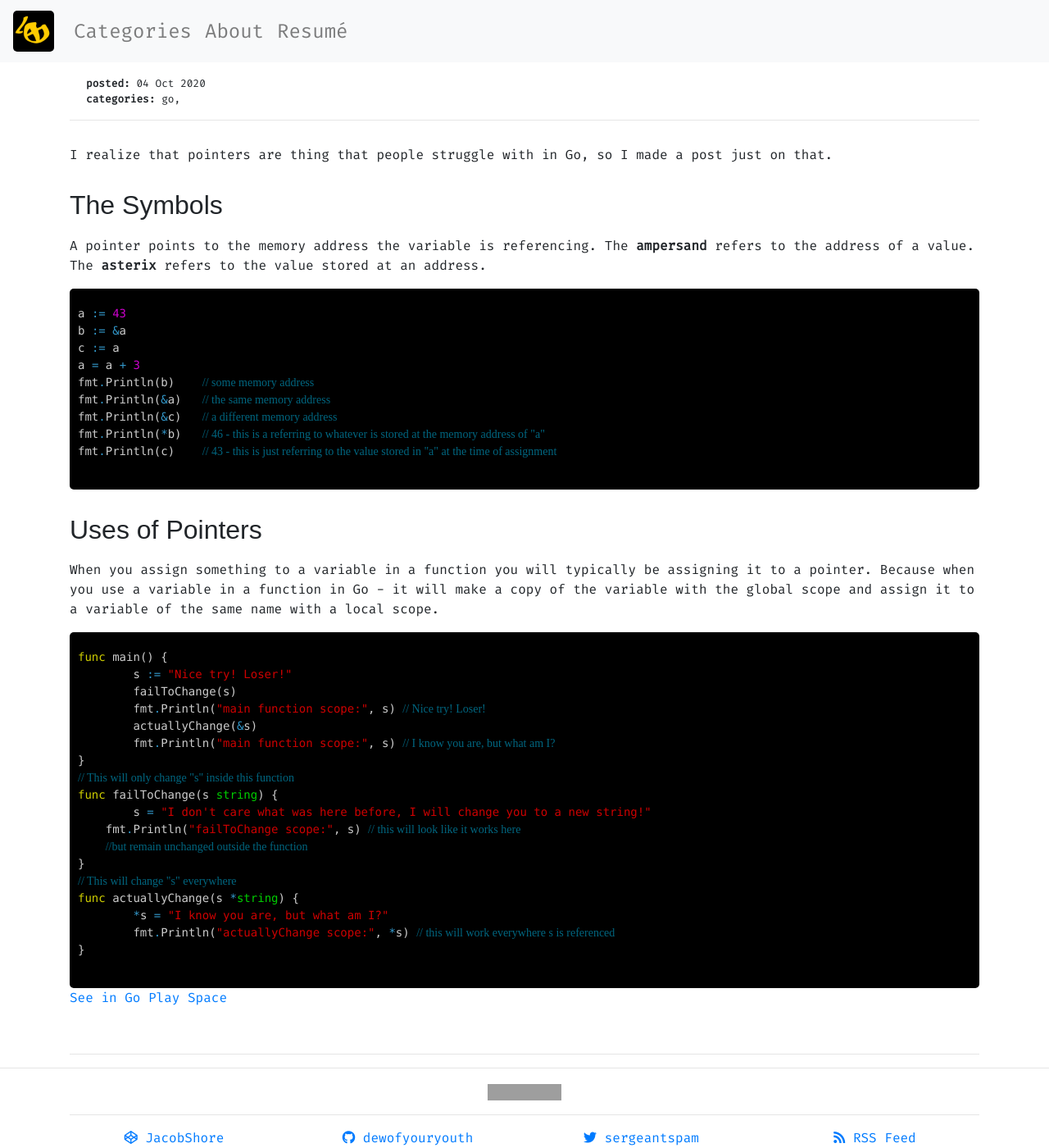
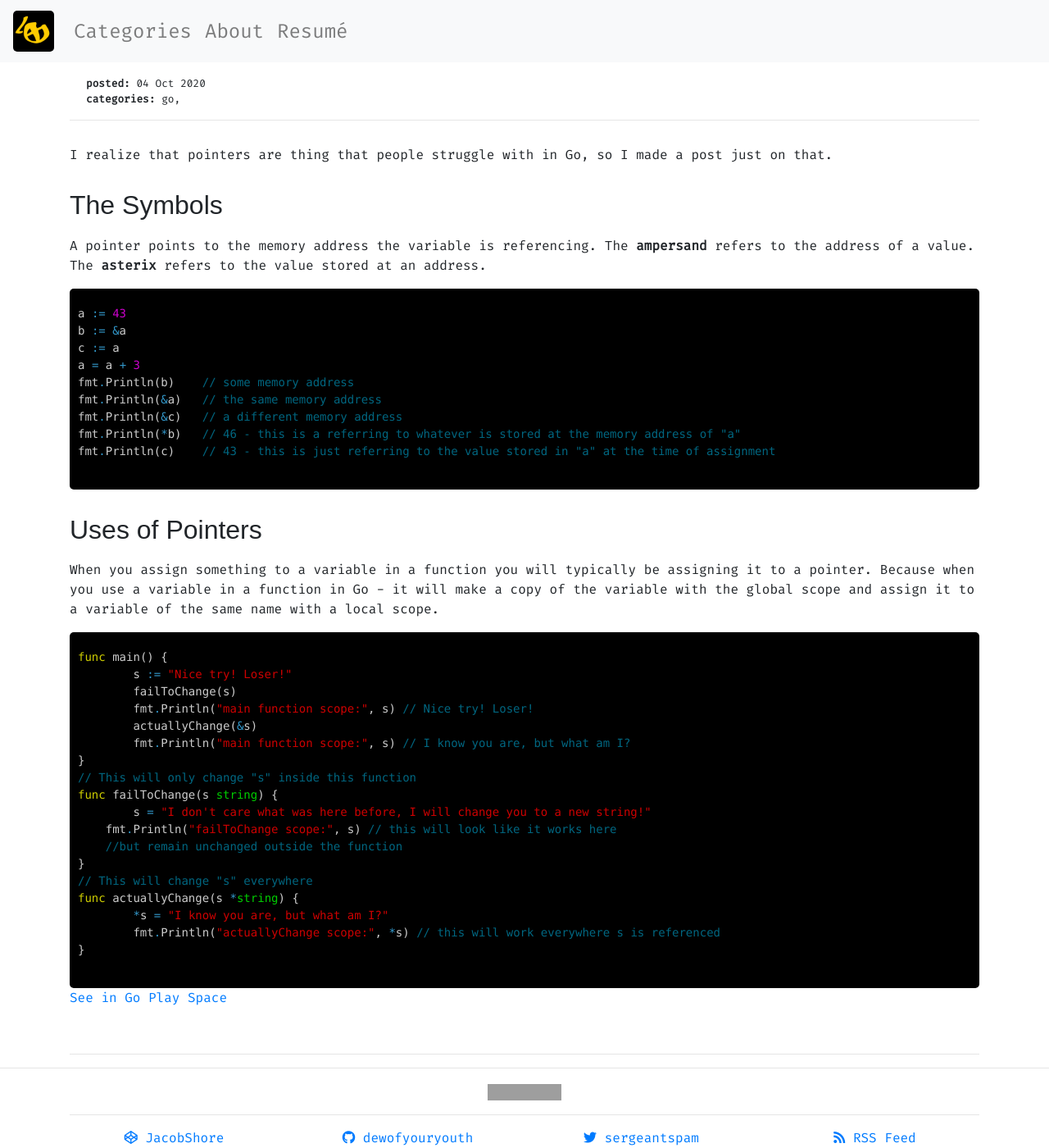
Before and after one commit to DewofyourYouth/DewofyourYouth.github.io, a Jekyll site: the page built from _posts/2020-10-04-some-notes-on-pointers.md, in a window 1280 px wide and 1400 px high, scrolled down 116 px. Shown: the whole window at 82% size. Built offline with Jekyll 4.4.1, drawn with Linux system fonts in a browser that asks for light colours; nearby versions of some CDN libraries; some web fonts are replaced; comment, search, counter and statistics services are not loaded; grey boxes are pictures that could not be loaded.

Commit message:
remove cursive

```diff
--- a/css/vim.css
+++ b/css/vim.css
@@ -1,7 +1,6 @@
-@import url('https://fonts.googleapis.com/css2?family=Petit+Formal+Script&display=swap');
 .highlight .hll { background-color: #222222 }
 .highlight  { background: #000000; color: #cccccc; padding: 10px 5px; border-radius: 5px; }
-.highlight .c { color: #006680; font-family: 'Petit Formal Script', cursive; } /* Comment */
+.highlight .c { color: #006680 } /* Comment */
 .highlight .err { color: #cccccc; border: 1px solid #FF0000 } /* Error */
 .highlight .esc { color: #cccccc } /* Escape */
 .highlight .g { color: #cccccc } /* Generic */
```
